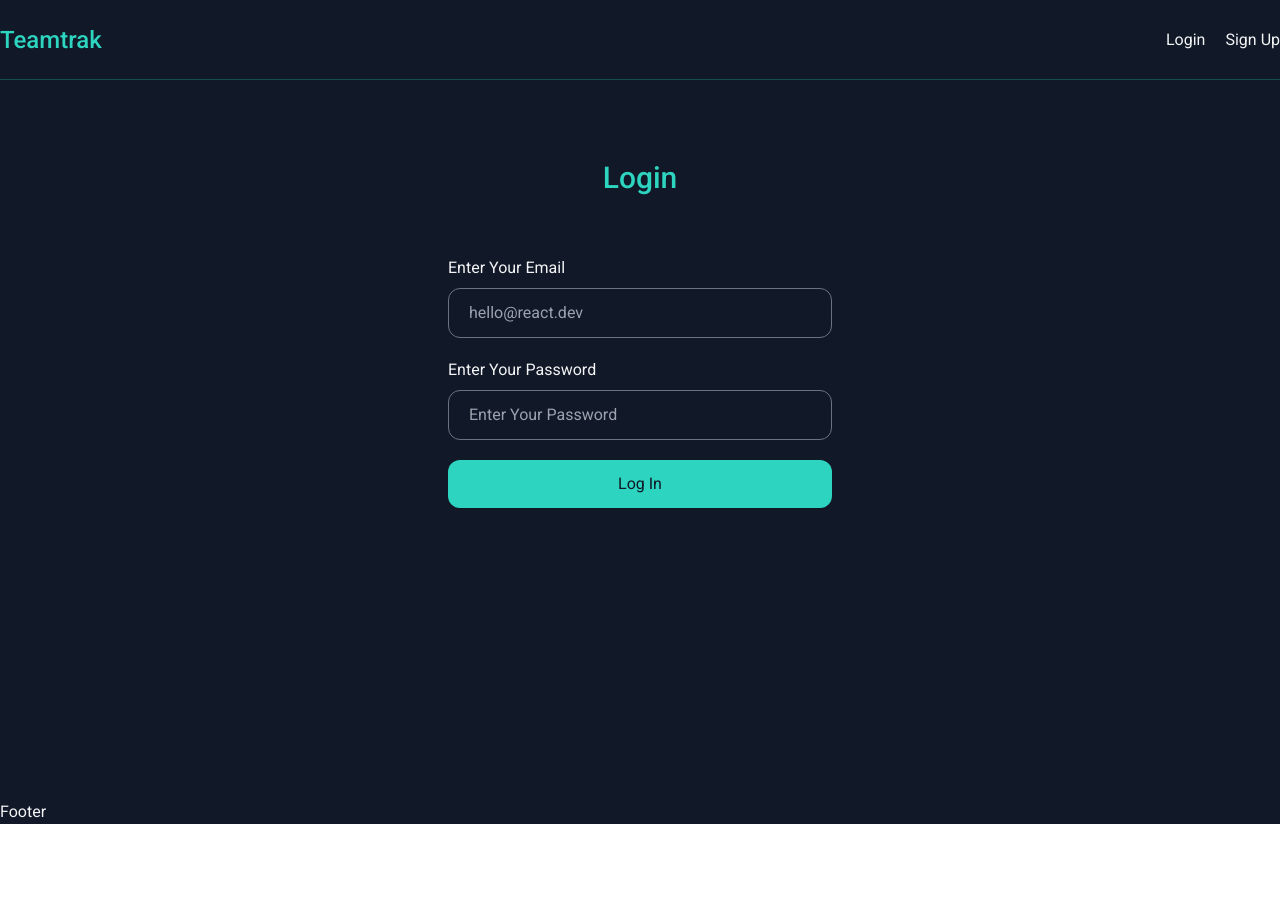
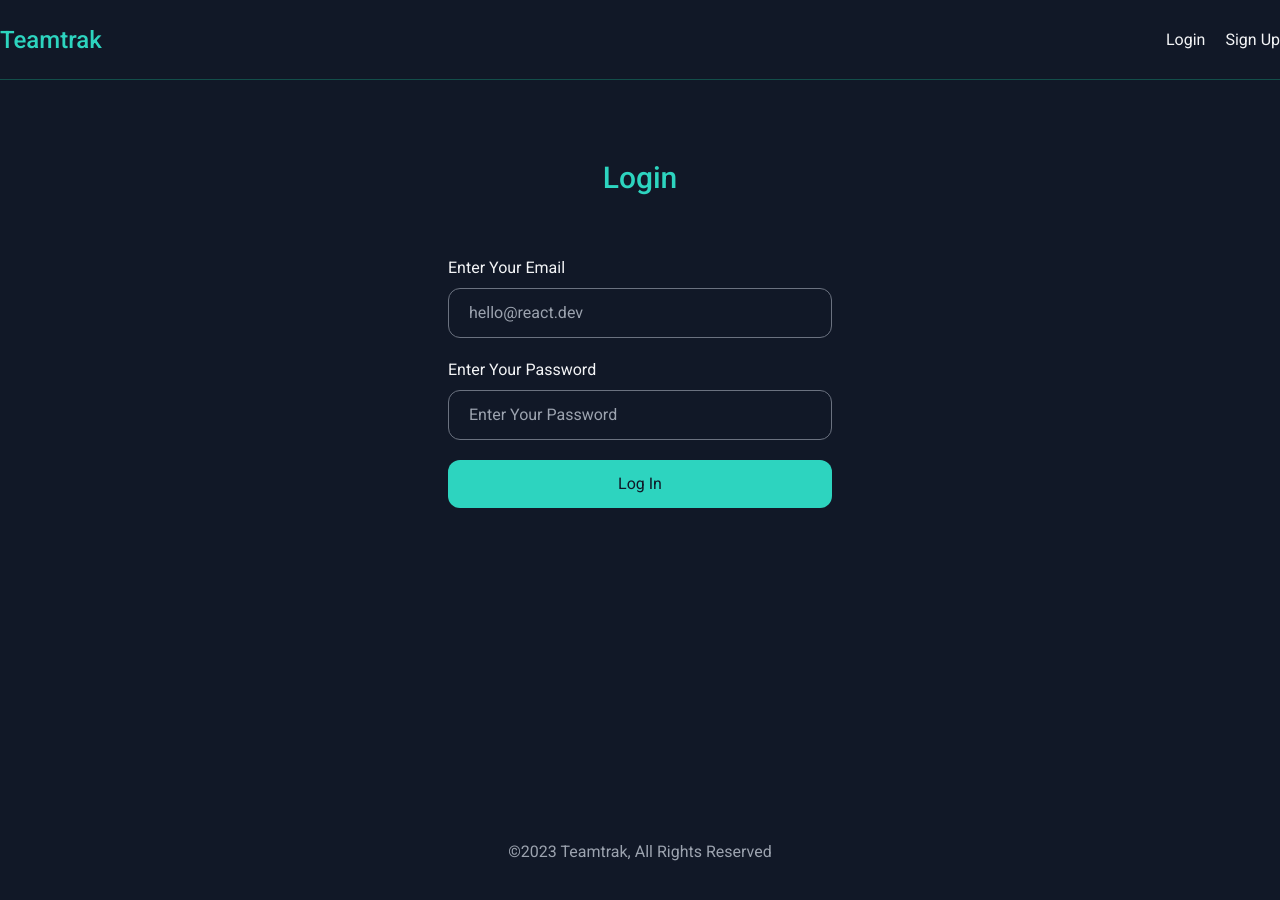
Before and after one commit to naymurrahmanshahed/teamtrak-client, a React (Create React App) app: page /login in a window 1280 px wide. Shown: the top 900 px of the page. Before the commit the page ends 824 px from the top, so only its background shows below. Built offline with nearby package versions, Linux system fonts and the light colour scheme.

Commit message:
footer added

```diff
--- a/src/components/Footer.js
+++ b/src/components/Footer.js
@@ -1,5 +1,11 @@
 const Footer = () => {
-  return <div>Footer</div>;
+  return (
+    <div className="py-10 flex justify-center">
+      <p className="text-gray-400">
+        &copy;{new Date().getFullYear()} Teamtrak, All Rights Reserved
+      </p>
+    </div>
+  );
 };
 
 export default Footer;
```
